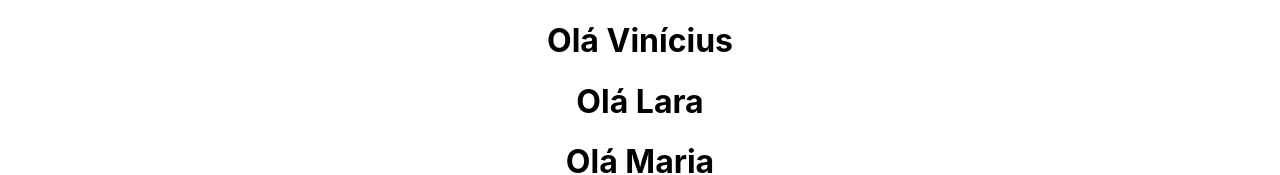
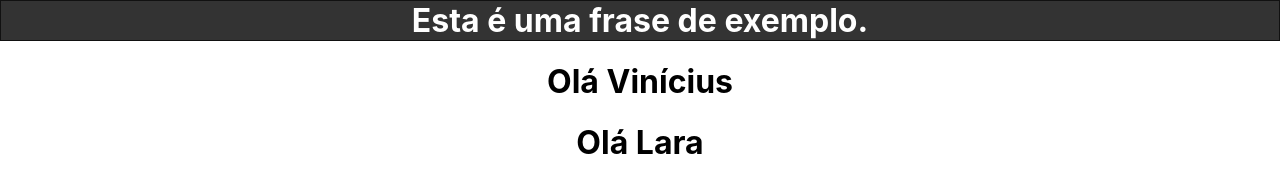
Before and after one commit to viniciusjuste/Curso-de-React, a React (Create React App) app in the folder meu-projeto/: page / in a window 1280 px wide. Shown: the top 175 px of the page. Built offline with nearby package versions, Linux system fonts and the light colour scheme.

Commit message:
feat: inserindo css no React

```diff
--- a/meu-projeto/src/App.js
+++ b/meu-projeto/src/App.js
@@ -1,12 +1,14 @@
 import './App.css';
 import SayMyName from './components/SayMyName';
 import Pessoa from './components/Pessoa';
+import Frase from './components/Frase';
 
 function App() {
   const name = "Maria"
 
   return (
     <div className="App">
+      <Frase />
       <SayMyName name="Vinícius" />
       <SayMyName name="Lara" />
       <SayMyName name={name} />
--- a/meu-projeto/src/components/Frase.jsx
+++ b/meu-projeto/src/components/Frase.jsx
@@ -1,7 +1,9 @@
+import styles from './Frase.module.css';
+
 const Frase = () => {
     return (
-        <div>
-            <h1>Esta é uma frase de exemplo.</h1>
+        <div className={styles.fraseContainer}>
+            <h1 className={styles.fraseContent}>Esta é uma frase de exemplo.</h1>
         </div>
     );
 }
--- /dev/null
+++ b/meu-projeto/src/components/Frase.module.css
@@ -0,0 +1,10 @@
+.fraseContainer {
+    background-color: #333;
+    border: 1px solid #111;
+}
+
+.fraseContent {
+    color: #fff;
+    background-color: #333;
+    margin: 0;
+}
```
